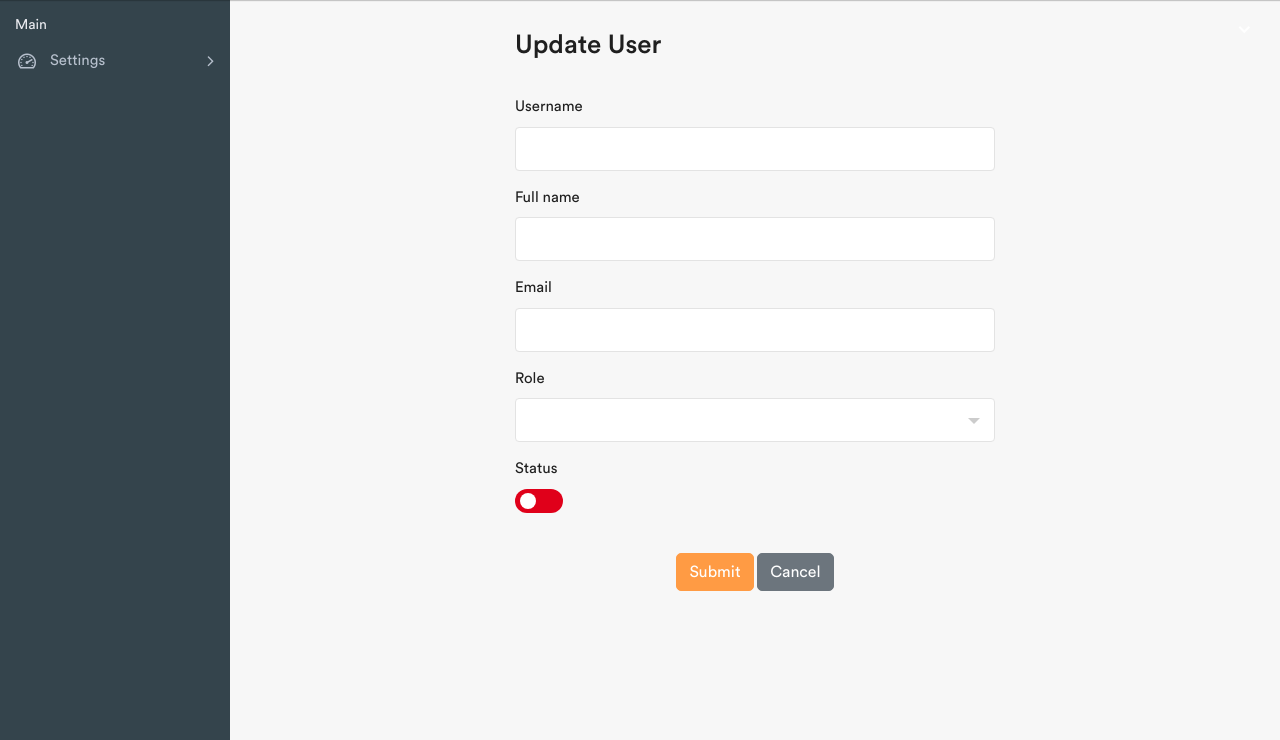
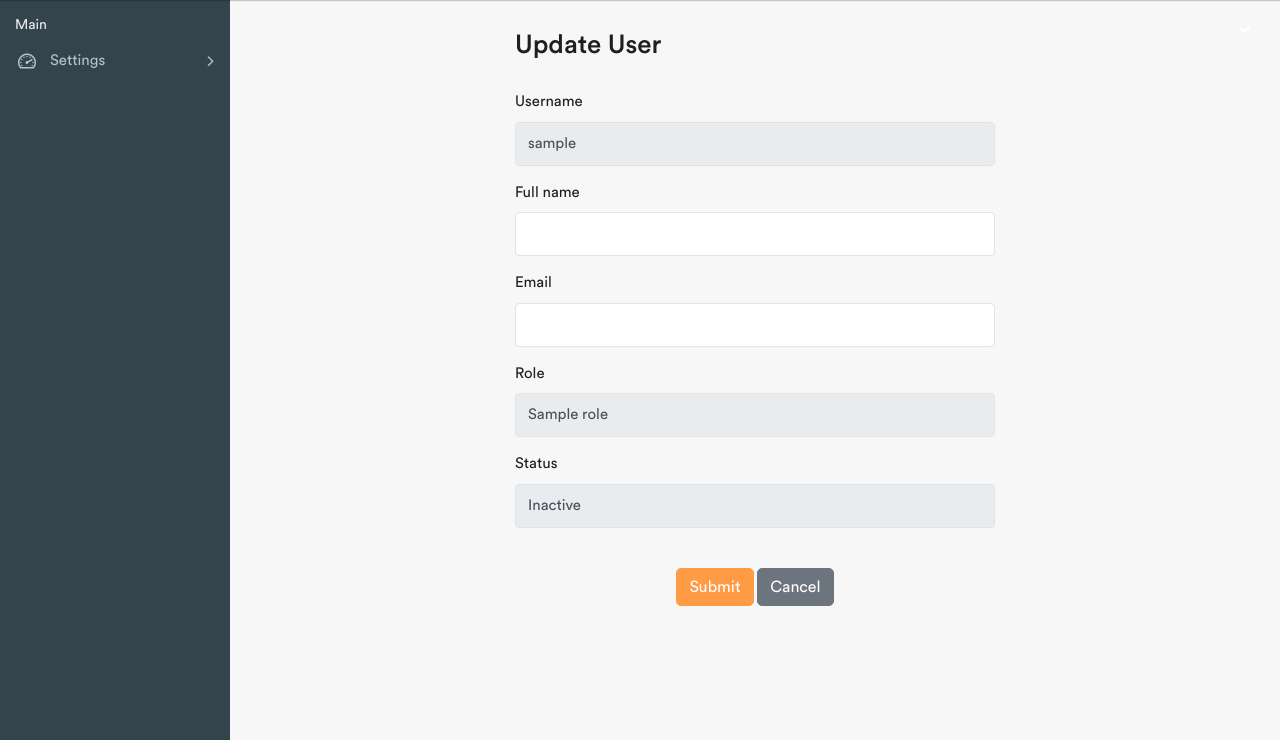
Before and after one commit to HamdiNur/base, a Python web app: template templates/user/user_edit.html in a window 1280 px wide. Shown: the part 60-800 px from the top of the page. Run offline with Jinja, Linux system fonts and the light colour scheme; the template is opened without the code that fills it: most values are stand-ins (such as "Sample title", 1, 10 or a date in 2020); form fields are guessed from the names that the template uses; some libraries are stand-ins or nearby versions.

Commit message:
feat(users): permission-based user actions

```diff
--- a/static/assets/js/user.js
+++ b/static/assets/js/user.js
@@ -19,8 +19,14 @@ if ($("#usersTable").length) {
     processing: true,
     serverSide: true,
     pageLength: 10,
-      columnDefs: CAN_MANAGE_USERS ? [] : [
-    { targets: -1, visible: false, searchable: false }
+      columns: [
+    { data: "id" },
+    { data: "username" },
+    { data: "full_name" },
+    { data: "email" },
+    { data: "role" },
+    { data: "status", orderable: false, searchable: false },
+    { data: "action", orderable: false, searchable: false }
   ],
 
     dom:
--- a/templates/user/user_edit.html
+++ b/templates/user/user_edit.html
@@ -1,79 +1,21 @@
 <!DOCTYPE html>
 <html lang="en">
-  <!-- Head -->
   {% include 'layouts/head.html' %}
-  <!-- /Head -->
   <body>
-    <!-- Main Wrapper -->
     <div class="main-wrapper">
-      <!-- Header -->
+
       {% include 'layouts/header.html' %}
-      <!-- /Header -->
+      {% include 'layouts/sidebar.html' %}
 
-      <!-- Sidebar -->
-      {% include 'layouts/sidebar.html' %}
-      <!-- /Sidebar -->
-
-      <!-- Page Wrapper -->
       <div class="page-wrapper">
-        <!-- Page Content -->
         <div class="content container-fluid">
           <div class="row">
             <div class="col-md-6 offset-md-3">
-              <!-- Page Header -->
+
               <div class="page-header">
-                <div class="row">
-                  <div class="col-sm-12">
-                    <h3 class="page-title">Update User</h3>
-                  </div>
-                </div>
+                <h3 class="page-title">Update User</h3>
               </div>
-              <!-- /Page Header -->
 
-              <!-- <form action="{{ url_for('user.edit', user_id=data.id) }}" method="post">
-                        <div class="form-group">
-                            <label>Username</label>
-                            <input type="text" id="username" name="username" value="{{data.username}}"
-                                   class="form-control">
-                        </div>
-                        <div class="form-group">
-                            <label>Fullname</label>
-                          <input type="text" id="full_name" name="full_name" value="{{ data.full_name }}" class="form-control">
-
-                        </div>
-                        <div class="form-group">
-                            <label>Email</label>
-                            <input type="email" id="email" name="email" value="{{data.email}}" class="form-control">
-                        </div>
-                        <div class="form-group">
-                            <label>User Type</label>
-                            <select class="select" id="user_type" name="user_type">
-                                {% if  data.user_type   == 'Admin' %}
-                                    <option selected="selected">Admin</option>
-                                    <option>Normal</option>
-                                {% else %}
-                                    <option >Admin</option>
-                                    <option selected="selected">Normal</option>
-                                {% endif %}
-                            </select>
-                        </div>
-                        <div class="form-group">
-                            <label>User Status</label>
-                            <div class="status-toggle">
-                                {% if  data.is_active %}
-                                <input type="checkbox" id="user_status" name="user_status" value="user_status"
-                                       class="check" checked>
-                                {% else %}
-                                <input type="checkbox" id="user_status" name="user_status" value="user_status"
-                                       class="check">
-                                {% endif %}
-                                <label for="user_status" class="checktoggle">checkbox</label>
-                            </div>
-                        </div>
-                        <div class="submit-section">
-                            <button class="btn btn-primary submit-btn" type="submit">Update User</button>
-                        </div>
-                    </form> -->
               <form
                 id="editUserForm"
                 method="POST"
@@ -81,85 +23,87 @@
               >
                 {{ form.hidden_tag() }}
 
+                <!-- USERNAME -->
                 <div class="form-group">
-                  {{ form.username.label }} {{
-                  form.username(class="form-control") }} {% for error in
-                  form.username.errors %}
-                  <small class="text-danger">{{ error }}</small>
-                  {% endfor %}
-                </div>
-                <!--  -->
-                <div class="form-group">
-                  {{ form.full_name.label }} {{
-                  form.full_name(class="form-control") }} {% for error in
-                  form.full_name.errors %}
-                  <small class="text-danger">{{ error }}</small>
-                  {% endfor %}
+                  {{ form.username.label }}
+
+                  {% if can_manage %}
+                    {{ form.username(class="form-control") }}
+                  {% else %}
+                    <input type="text"
+                           class="form-control"
+                           value="{{ data.username }}"
+                           disabled>
+                  {% endif %}
                 </div>
 
+                <!-- FULL NAME -->
                 <div class="form-group">
-                  {{ form.email.label }} {{ form.email(class="form-control") }}
-                  {% for error in form.email.errors %}
-                  <small class="text-danger">{{ error }}</small>
-                  {% endfor %}
+                  {{ form.full_name.label }}
+                  {{ form.full_name(class="form-control") }}
                 </div>
 
+                <!-- EMAIL -->
                 <div class="form-group">
-                  {{ form.role_id.label }} {{ form.role_id(class="form-control
-                  role-select") }}
+                  {{ form.email.label }}
+                  {{ form.email(class="form-control") }}
                 </div>
 
+                <!-- ROLE -->
+                <div class="form-group">
+                  {{ form.role_id.label }}
+
+                  {% if can_manage %}
+                    {{ form.role_id(class="form-control role-select") }}
+                  {% else %}
+                    <input type="text"
+                           class="form-control"
+                           value="{{ data.role.name }}"
+                           disabled>
+                  {% endif %}
+                </div>
+
+                <!-- STATUS -->
                 <div class="form-group">
                   <label>Status</label>
 
-                  <div class="status-toggle">
-                    {{ form.is_active( class="check", id="role_status" ) }}
-                    <label for="role_status" class="checktoggle"
-                      >checkbox</label
-                    >
-                  </div>
+                  {% if can_manage %}
+                    <div class="status-toggle">
+                      {{ form.is_active(class="check", id="role_status") }}
+                      <label for="role_status" class="checktoggle">checkbox</label>
+                    </div>
+                  {% else %}
+                    <input type="text"
+                           class="form-control"
+                           value="{{ 'Active' if data.is_active else 'Inactive' }}"
+                           disabled>
+                  {% endif %}
                 </div>
 
+                <!-- ACTIONS -->
                 <div class="submit-section">
                   {{ form.submit(class="btn btn-primary") }}
-                  <a
-                    href="{{ url_for('user.index') }}"
-                    class="btn btn-secondary"
-                  >
+                  <a href="{{ url_for('user.index') }}"
+                     class="btn btn-secondary">
                     Cancel
                   </a>
                 </div>
+
               </form>
             </div>
           </div>
         </div>
-        <!-- /Page Content -->
       </div>
-      <!-- /Page Wrapper -->
     </div>
-    <!-- /Main Wrapper -->
 
-    <!-- jQuery -->
-    <script src="{{ url_for('static', filename='assets/js/jquery-3.5.1.min.js')}}"></script>
+    <!-- JS -->
+    <script src="{{ url_for('static', filename='assets/js/jquery-3.5.1.min.js') }}"></script>
+    <script src="{{ url_for('static', filename='assets/js/popper.min.js') }}"></script>
+    <script src="{{ url_for('static', filename='assets/js/bootstrap.min.js') }}"></script>
+    <script src="{{ url_for('static', filename='assets/js/select2.min.js') }}"></script>
+    <script src="https://cdn.jsdelivr.net/npm/sweetalert2@11"></script>
+    <script src="{{ url_for('static', filename='assets/js/app.js') }}"></script>
+    <script src="{{ url_for('static', filename='assets/js/user.js') }}"></script>
 
-    <!-- Bootstrap Core JS -->
-    <script src="{{ url_for('static', filename='assets/js/popper.min.js')}}"></script>
-    <script src="{{ url_for('static', filename='assets/js/bootstrap.min.js')}}"></script>
-
-    <!-- Slimscroll JS -->
-    <script src="{{ url_for('static', filename='assets/js/jquery.slimscroll.min.js')}}"></script>
-
-    <!-- Slimscroll JS -->
-    <script src="{{ url_for('static', filename='assets/js/select2.min.js')}}"></script>
-
-    <!-- Datetimepicker JS -->
-    <script src="{{ url_for('static', filename='assets/js/moment.min.js')}}"></script>
-    <script src="{{ url_for('static', filename='assets/js/bootstrap-datetimepicker.min.js')}}"></script>
-
-    <!-- Custom JS -->
-    <script src="{{ url_for('static', filename='assets/js/app.js')}}"></script>
-    <script src="https://cdn.jsdelivr.net/npm/sweetalert2@11"></script>
-
-    <script src="{{ url_for('static', filename='assets/js/user.js') }}"></script>
   </body>
 </html>
```
